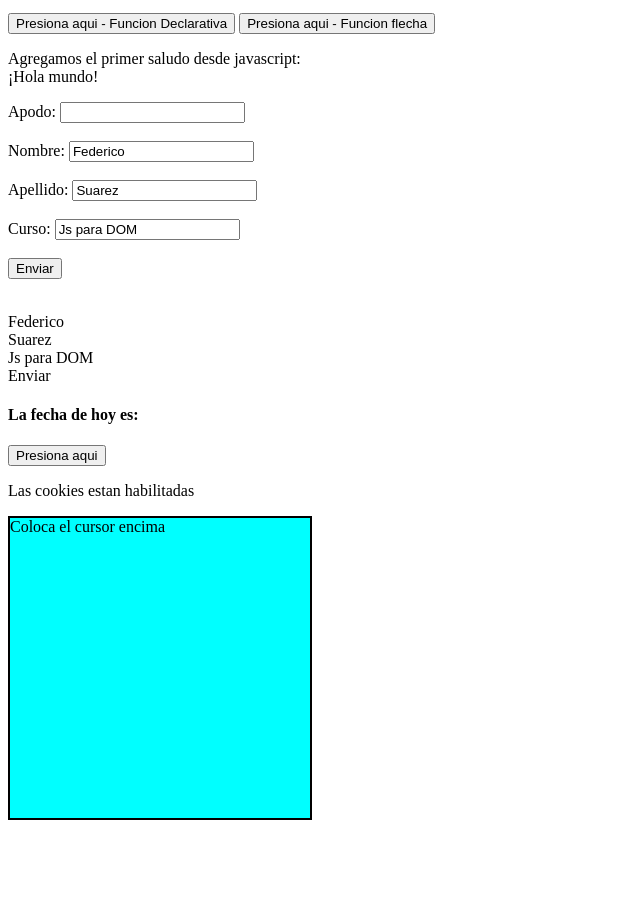
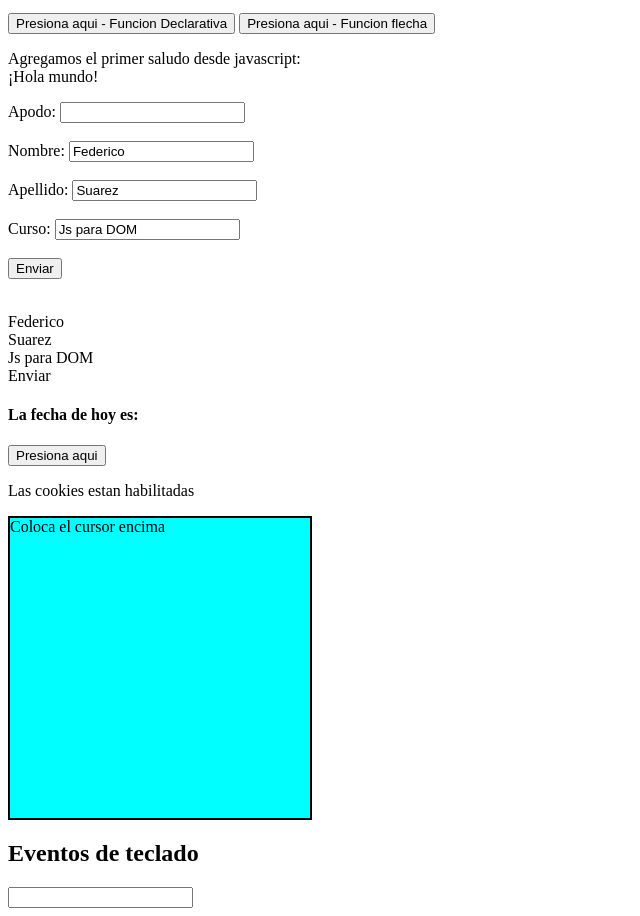
Before and after one commit to federicosuarez7/digital-house, a plain HTML site: page Professional Developer/Proyecto/Javascript para Dom/index.html in a window 1280 px wide. Shown: the part 101-1017 px from the top of the page, without its empty margins (0-640 px from the left). Before the commit the page ends 929 px from the top, so only its background shows below. Drawn offline with Linux system fonts and the light colour scheme.

Commit message:
Eventos de teclado (JS)

```diff
--- a/Professional Developer/Proyecto/Javascript para Dom/dom.js
+++ b/Professional Developer/Proyecto/Javascript para Dom/dom.js
@@ -42,3 +42,8 @@ const mouseOut = (element) => {
     element.innerHTML = 'Estas fuera de la caja';
 
 }
+// Eventos de teclado
+const keydown = ($event)=>{
+    const key = $event.key;
+    console.log(key);
+}
--- a/Professional Developer/Proyecto/Javascript para Dom/index.html
+++ b/Professional Developer/Proyecto/Javascript para Dom/index.html
@@ -29,6 +29,8 @@
     <div class="box" onmouseover="mouseOver(this)" onmouseout="mouseOut(this)">
         Coloca el cursor encima
     </div>
+    <h2>Eventos de teclado</h2>
+    <input type="text" id="input" onkeydown="keydown(event)">
     <!-- Aca incorporamos los archivos Js -->
     <script src="script.js"></script>
     <script src="dom.js"></script>
```
